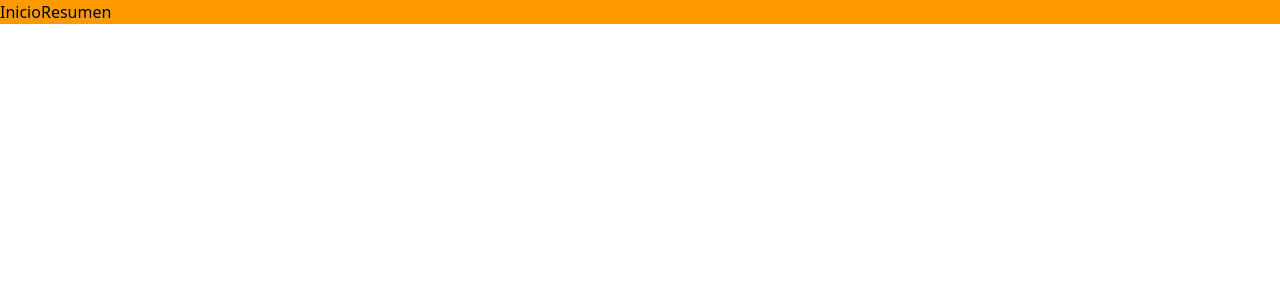
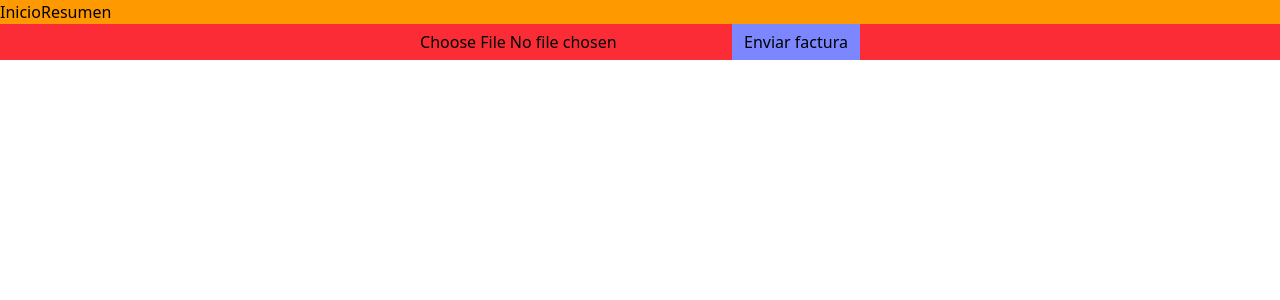
Before and after one commit to Elicupra/photo-finance, an Angular app: page / in a window 1280 px wide. Shown: the top 300 px of the page. Built offline with nearby package versions, Linux system fonts and the light colour scheme.

Commit message:
pf-2 Vista de factura  - Creado input file y botón submit

```diff
--- a/src/app/app.html
+++ b/src/app/app.html
@@ -1,6 +1,6 @@
 <header class="">
   <ul class="flex bg-amber-500">
-    <li><a routerLink="upload-invoice">Inicio</a></li>
+    <li><a routerLink="">Inicio</a></li>
     <li><a routerLink="summary">Resumen</a></li>
   </ul>
 </header>
--- a/src/app/app.routes.ts
+++ b/src/app/app.routes.ts
@@ -4,7 +4,7 @@ import { ReviewInvoiceComponent } from './component/review-invoice.component/rev
 import { UploadInvoiceComponent } from './component/upload-invoice.component/upload-invoice.component';
 
 export const routes: Routes = [
+    {path:'', component:UploadInvoiceComponent},
     {path:'summary', component: SummaryScreenComponent},
-    {path: 'review', component: ReviewInvoiceComponent},
-    {path:'upload-invoice', component:UploadInvoiceComponent}
+    {path: 'review', component: ReviewInvoiceComponent}
 ];
--- a/src/app/component/upload-invoice.component/upload-invoice.component.html
+++ b/src/app/component/upload-invoice.component/upload-invoice.component.html
@@ -1 +1,6 @@
-<p>upload-invoice.component works!</p>
+<section class="flex">
+    <form action="" method="" class="m-auto">
+        <input type="file" class="">
+        <button class="bg-indigo-400 px-3 py-1.5" type="submit">Enviar factura</button>
+    </form>
+</section>
```
